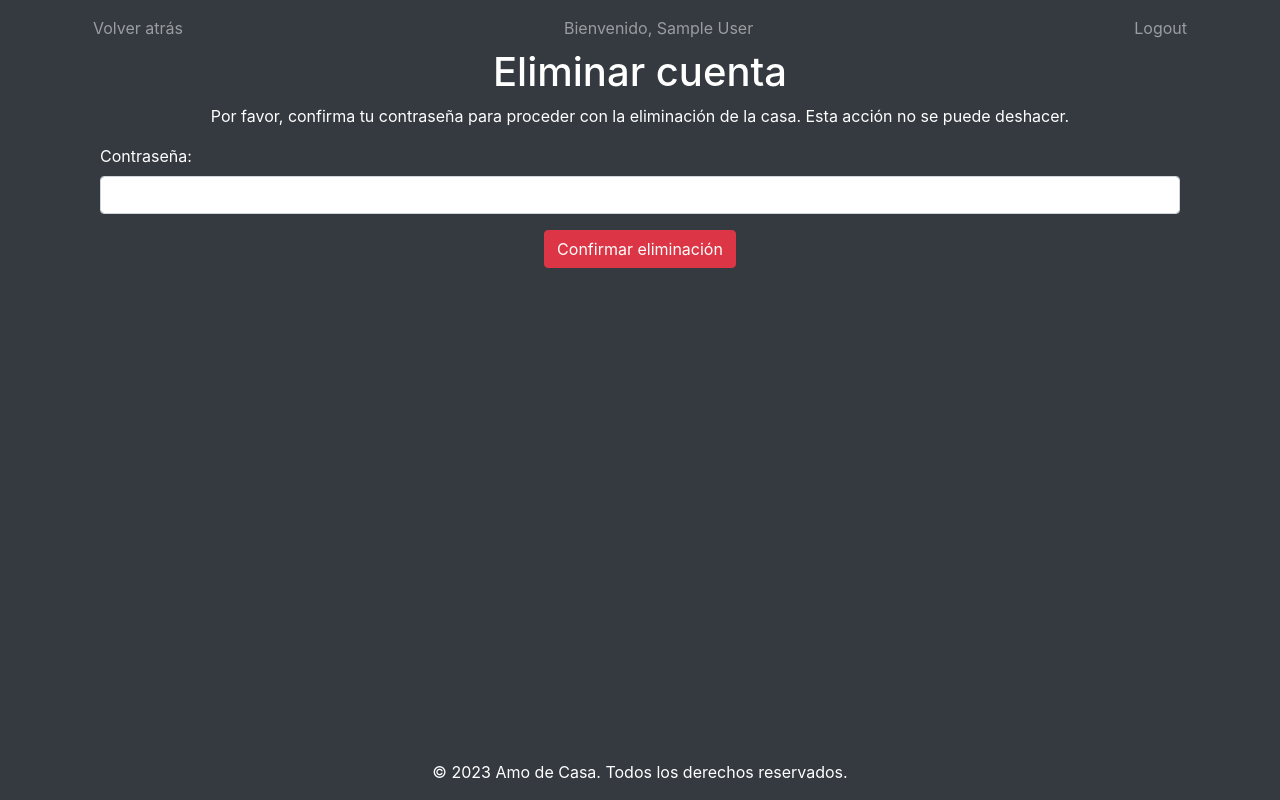
After one commit to ageVega/Aplicacion-Web-CRUD, a Flask app: page /confirm_delete_house in a window 1280 px wide. The commit adds this page. Run offline with Flask 2, Linux system fonts and the light colour scheme; the visitor is signed in with stand-in values (Sample User, id 1); some libraries are stand-ins or nearby versions.

Commit message:
Confirmacion de eliminacion con contraseña

```diff
--- a/src/app.py
+++ b/src/app.py
@@ -53,6 +53,12 @@ def change_password():
     house_name = session.get('house_name', 'Invitado')
     return render_template('change_password.html', house_name=house_name)
 
+@app.route('/confirm_delete_house')
+@login_required
+def confirm_delete_house():
+    house_name = session.get('house_name', 'Invitado')
+    return render_template('confirm_delete_house.html', house_name=house_name)
+
 
 if __name__ == '__main__':
     env = environ.get('APP_ENV')
--- a/src/login.py
+++ b/src/login.py
@@ -4,8 +4,7 @@ from .house import House, get_house_by_id, get_house_by_house_name, create_house
 from psycopg2 import extras
 from flask import Blueprint, render_template, request, redirect, url_for, flash, session, jsonify
 from flask_login import LoginManager, login_user, logout_user, login_required, current_user
-from werkzeug.security import check_password_hash
-from werkzeug.security import generate_password_hash
+from werkzeug.security import check_password_hash, generate_password_hash
 
 # Crea una instancia de LoginManager, que maneja el proceso de autenticación de usuarios.
 login_manager = LoginManager()
@@ -112,7 +111,6 @@ def login():
     else:
         return render_template('login.html')  # Devuelve la página de login si la solicitud es GET
 
-
 @login_blueprint.route('/logout')
 @login_required
 def logout():
@@ -141,3 +139,20 @@ def delete_house(house_id):
 
     logout_user()
     return jsonify({'message': 'Casa eliminada correctamente'}), 200
+
+@login_blueprint.route('/confirm_password/<int:house_id>', methods=['POST'])
+@login_required
+def confirm_password(house_id):
+    if house_id != current_user.id:
+        return jsonify({'message': 'No puedes confirmar la contraseña de otra casa'}), 400
+
+    password = request.json.get('password')
+
+    house = get_house_by_id(house_id)
+    if house is None:
+        return jsonify({'message': 'La casa no existe'}), 400
+
+    if not check_password_hash(house.password, password):
+        return jsonify({'message': 'Contraseña incorrecta'}), 400
+
+    return jsonify({'message': 'Contraseña correcta'}), 200
--- a/static/js/main.js
+++ b/static/js/main.js
@@ -1,8 +1,8 @@
 // main.js
-import * as SimpleFunctions from './modules/simpleFunctions.js';
-import * as Dashboard       from './modules/dashboard.js';
-import * as PriorityNames   from './modules/priority_names.js';
-import * as Config          from './modules/config.js';
+import * as SimpleFunctions     from './modules/simpleFunctions.js';
+import * as Dashboard           from './modules/dashboard.js';
+import * as PriorityNames       from './modules/priority_names.js';
+import * as ConfirmDeleteHouse  from './modules/confirm_delete_house.js';
 
 export const houseId = sessionStorage.getItem('house_id');
 
@@ -45,7 +45,7 @@ export function setTareaId(value) {
 
 // Inicializa los formularios de la aplicacion
 async function initializeEventListeners() {
-    Config.deleteHouseButtonEvent();
+    ConfirmDeleteHouse.deleteHouseButtonEvent();
 
     Dashboard.taskFormSubmit(houseId);
 
--- /dev/null
+++ b/static/js/modules/confirm_delete_house.js
@@ -0,0 +1,61 @@
+// confirm_delete_house.js
+
+// Formularios en confirm_delete_house.html
+export function deleteHouseButtonEvent() {
+    const deleteHouseButton = document.getElementById('delete-house-btn');
+    if (!deleteHouseButton) return;
+
+    deleteHouseButton.addEventListener('click', async function() {
+        const houseId = this.getAttribute('data-house-id');
+        if (confirm('¿Estás seguro de que quieres eliminar esta casa? Esta acción no se puede deshacer.')) {
+            const response = await fetch(`/auth/cancel/${houseId}`, {
+                method: 'DELETE'
+            });
+            const data = await response.json();
+
+            if (response.ok) {
+                alert(data.message);
+                window.location.href = '/home';
+            } else {
+                alert('Error: ' + data.message);
+            }
+        }
+    });
+}
+
+document.getElementById('delete-form').addEventListener('submit', async function(event) {
+    event.preventDefault();
+
+    const password = document.getElementById('password').value;
+    const houseId = sessionStorage.getItem('house_id');
+
+    const response = await fetch(`/auth/confirm_password/${houseId}`, {
+        method: 'POST',
+        headers: {
+            'Content-Type': 'application/json',
+        },
+        body: JSON.stringify({ password: password }),
+    });
+
+    const data = await response.json();
+
+    if (response.ok) {
+        const deletionConfirmed = confirm('¿Estás seguro de que quieres eliminar esta casa? Esta acción no se puede deshacer.');
+
+        if (deletionConfirmed) {
+            const deletionResponse = await fetch(`/auth/cancel/${houseId}`, {
+                method: 'DELETE'
+            });
+            const deletionData = await deletionResponse.json();
+
+            if (deletionResponse.ok) {
+                alert(deletionData.message);
+                window.location.href = '/home';
+            } else {
+                alert('Error: ' + deletionData.message);
+            }
+        }
+    } else {
+        alert('Error: ' + data.message);
+    }
+});
--- a/templates/change_password.html
+++ b/templates/change_password.html
@@ -1,7 +1,7 @@
 <!-- change_password.html -->
 {% extends "base.html" %}
 
-{% block title %}{{ house_name }}{% endblock %}
+{% block title %}Cambiar contraseña{% endblock %}
 
 {% block extra_css %}
     <!-- Fuente de Google Fonts -->
--- a/templates/config.html
+++ b/templates/config.html
@@ -28,7 +28,7 @@
                 <a href="/change_password" class="btn btn-primary w-100">Cambiar contraseña</a>
             </div>
             <div class="col pl-1">
-                <button id="delete-house-btn" data-house-id="{{current_user.id}}" class="btn btn-danger w-100">Eliminar casa</button>
+                <a href="/confirm_delete_house" class="btn btn-danger w-100">Eliminar casa</a>
             </div>
         </div>
     </div>
--- /dev/null
+++ b/templates/confirm_delete_house.html
@@ -0,0 +1,43 @@
+<!-- confirm_delete_house.html -->
+{% extends 'base.html' %}
+
+{% block title %}Borrar Casa{% endblock %}
+
+{% block header %}
+    <header class="sticky-header">
+        <nav class="navbar navbar-expand-lg navbar-dark bg-dark">
+            <div class="container">
+                <div class="navbar-nav">
+                    <a class="nav-link" href="/">Volver atrás</a>
+                </div>
+                <span class="navbar-text">Bienvenido, {{ house_name }}</span>
+                <div class="navbar-nav">
+                    <a class="nav-link" href="/auth/logout">Logout</a>
+                </div>
+            </div>
+        </nav>
+    </header>
+{% endblock %}
+
+{% block main %}
+<div class="container">
+    <h1 class="text-center">Eliminar cuenta</h1>
+    <p class="text-center">Por favor, confirma tu contraseña para proceder con la eliminación de la casa. Esta acción no se puede deshacer.</p>
+    <form id="delete-form" method="post">
+        <div class="form-group">
+            <label for="password">Contraseña:</label>
+            <input type="password" id="password" name="password" class="form-control" required>
+        </div>
+        <div class="d-flex justify-content-center mt-3">
+            <button type="submit" class="btn btn-danger">Confirmar eliminación</button>
+        </div>
+    </form>
+</div>
+{% endblock %}
+
+{% block scripts %}
+    {{ super() }}
+    <script>
+        sessionStorage.setItem('house_id', '{{ session["house_id"] }}');
+    </script>
+{% endblock %}
```
Also changed, not shown: static/js/modules/config.js (deleted, +0 -24 lines).
